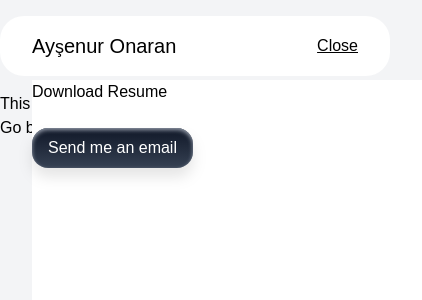
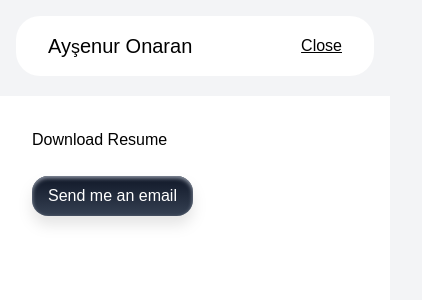
Before and after one commit to aysenuron/personal-website, a Next.js app: page /projects in a window 390 px wide. Both pictures are taken after a click on the button "Menu". Shown: the top 300 px of the page, 422 px wide, since content can reach past the window. Built offline with nearby package versions, Linux system fonts and the light colour scheme; a web font is replaced by a local one.

Commit message:
Fix mobile menu padding issue.

```diff
--- a/app/components/AboutMe.jsx
+++ b/app/components/AboutMe.jsx
@@ -143,7 +143,7 @@ export default function AboutMe() {
     <section>
       <div
         ref={aboutRef}
-        className={`bg-[#E2DACC] p-4 transition-all duration-2000 ${
+        className={`bg-[#f4ecde] p-4 transition-all duration-2000 ${
           isCompact
             ? "lg:p-16 2xl:p-8 p-4 lg:mx-12 2xl:mx-128 md:mx-4 mx-2 mt-0 rounded-4xl"
             : "lg:py-40 mx-0 lg:mt-12 rounded-none"
--- a/app/components/Button.jsx
+++ b/app/components/Button.jsx
@@ -2,7 +2,7 @@ import Link from "next/link";
 
 export default function Button({ children, handleClick }) {
   return (
-    <Link href={handleClick}>
+    <Link href={handleClick} target="_blank">
       {" "}
       <button className="bg-gradient-to-t cursor-pointer from-gray-700 to-gray-900 shadow-inner hover:border-none forma hover:text-orange-500 duration-200 ease-in-out transition shadow-gray-400 w-fit px-4 py-2 text-white rounded-2xl drop-shadow-xl hover:from-gray-50 hover:to-gray-100 hover:drop-shadow-none">
         {children}
--- a/app/components/Header.jsx
+++ b/app/components/Header.jsx
@@ -31,7 +31,7 @@ export default function Header() {
   }
 
   return (
-    <header>
+    <header className="px-4 md:px-0">
       <div className="bg-white container h-fit mx-auto py-4 px-8 my-4 rounded-3xl flex justify-between items-center">
         <div>
           <a href="/">
@@ -40,18 +40,18 @@ export default function Header() {
             </span>
           </a>
         </div>
-        <div className="hidden lg:flex lg:items-center lg:gap-8">
+        <div className="hidden md:flex md:items-center md:gap-8">
           <Links />
         </div>
-        <div className="lg:hidden">
+        <div className="md:hidden">
           <button onClick={toggleMenu} className="forma text-md underline">
             {menuOpen ? "Close" : "Menu"}
           </button>
         </div>
         <div
-          className={`lg:hidden flex flex-col gap-6 ${
-            !menuOpen && "hidden"
-          } bg-white z-10 absolute top-20 w-full h-[100vh]`}
+          className={`md:hidden flex flex-col gap-6 ${
+            !menuOpen ? "hidden" : "fixed"
+          } bg-white z-10 left-0 right-0 p-8 top-24 w-full h-[100vh]`}
         >
           <Links />
         </div>
--- a/app/components/Hero.jsx
+++ b/app/components/Hero.jsx
@@ -79,7 +79,7 @@ export default function Hero() {
             </motion.p>
           </div>
         </div>
-        <div className="grid lg:grid-cols-3 lg:grid-rows-1 gap-6 text-md lg:text-lg font-medium">
+        <div className="grid lg:grid-cols-3 lg:grid-rows-1 gap-4 lg:gap-6 text-md lg:text-lg font-medium">
           <motion.div
             initial={initial}
             animate={animate}
@@ -90,8 +90,8 @@ export default function Hero() {
             }}
             className="lg:col-start-2 lg:col-end-4 lg:row-start-1 flex gap-2"
           >
-            <p>Contact me</p>
-            <span>👉🏻</span>
+            <p className="hidden lg:block">Contact me</p>
+            <span className="hidden lg:block">👉🏻</span>
             <a
               className="underline underline-offset-2 cursor-pointer hover:text-orange-500 transition duration-200 ease-in-out"
               href="mailto:contact@aysenuronaran.com"
```
